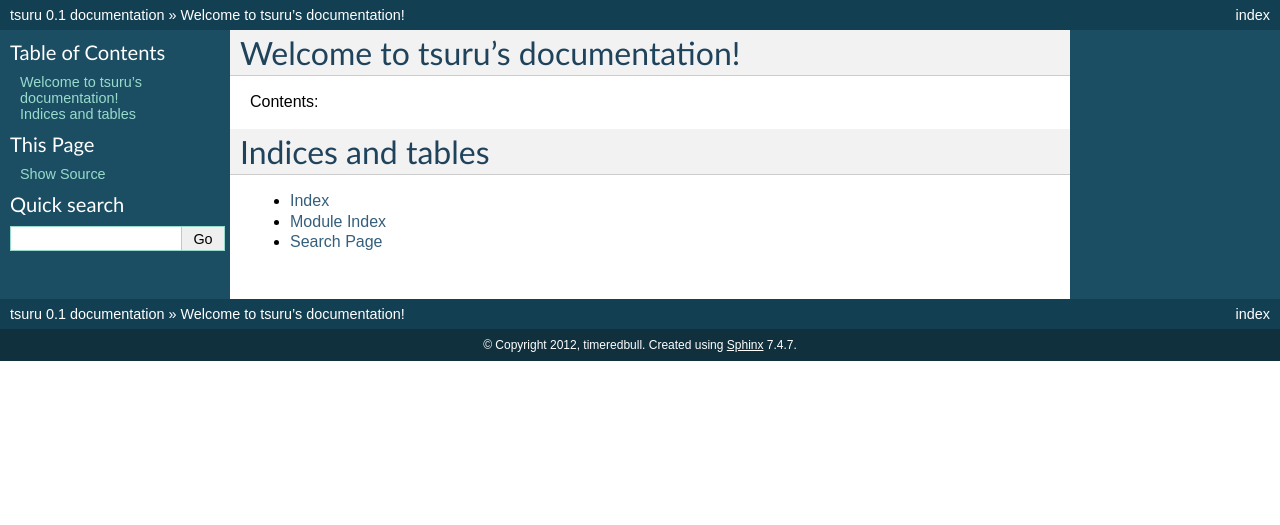
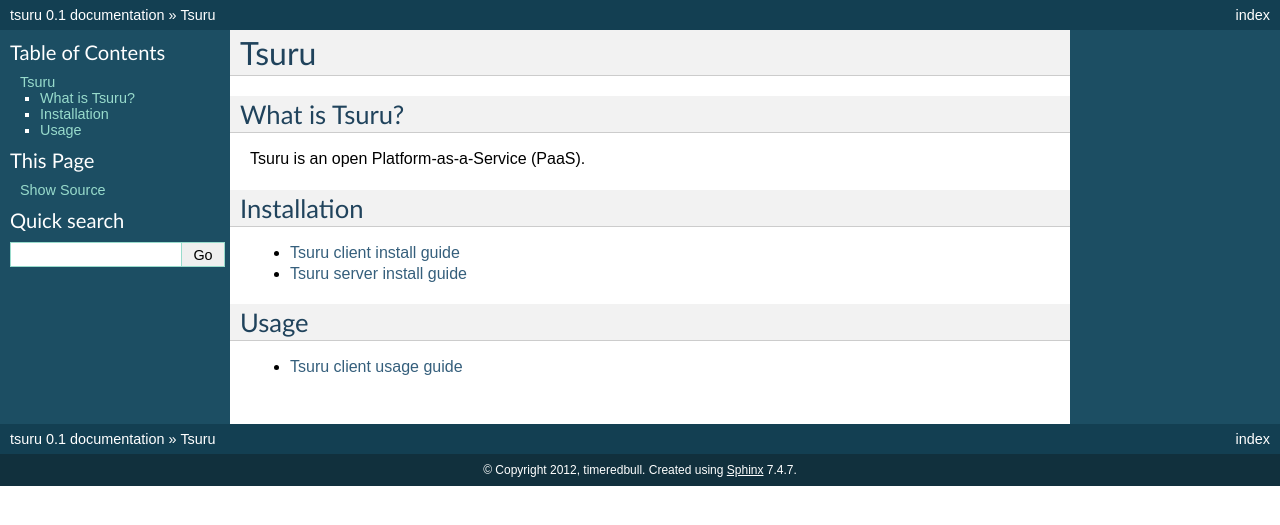
Before and after one commit to tsuru/tsuru, a Sphinx documentation site: the page built from docs/index.rst, in a window 1280 px wide. Shown: the top 525 px of the page. Built offline with Sphinx 7.4.7, drawn with Linux system fonts in a browser that asks for light colours.

Commit message:
index for docs

```diff
--- a/docs/index.rst
+++ b/docs/index.rst
@@ -3,19 +3,22 @@
    You can adapt this file completely to your liking, but it should at least
    contain the root `toctree` directive.
 
-Welcome to tsuru's documentation!
-=================================
++++++
+Tsuru
++++++
 
-Contents:
+What is Tsuru?
+==============
 
-.. toctree::
-   :maxdepth: 2
+Tsuru is an open Platform-as-a-Service (PaaS).
 
+Installation
+============
 
+* :doc:`Tsuru client install guide </apps/client/install>`
+* :doc:`Tsuru server install guide </server/install>`
 
-Indices and tables
-==================
+Usage
+=====
 
-* :ref:`genindex`
-* :ref:`modindex`
-* :ref:`search`
+* :doc:`Tsuru client usage guide </apps/client/usage>`
```
